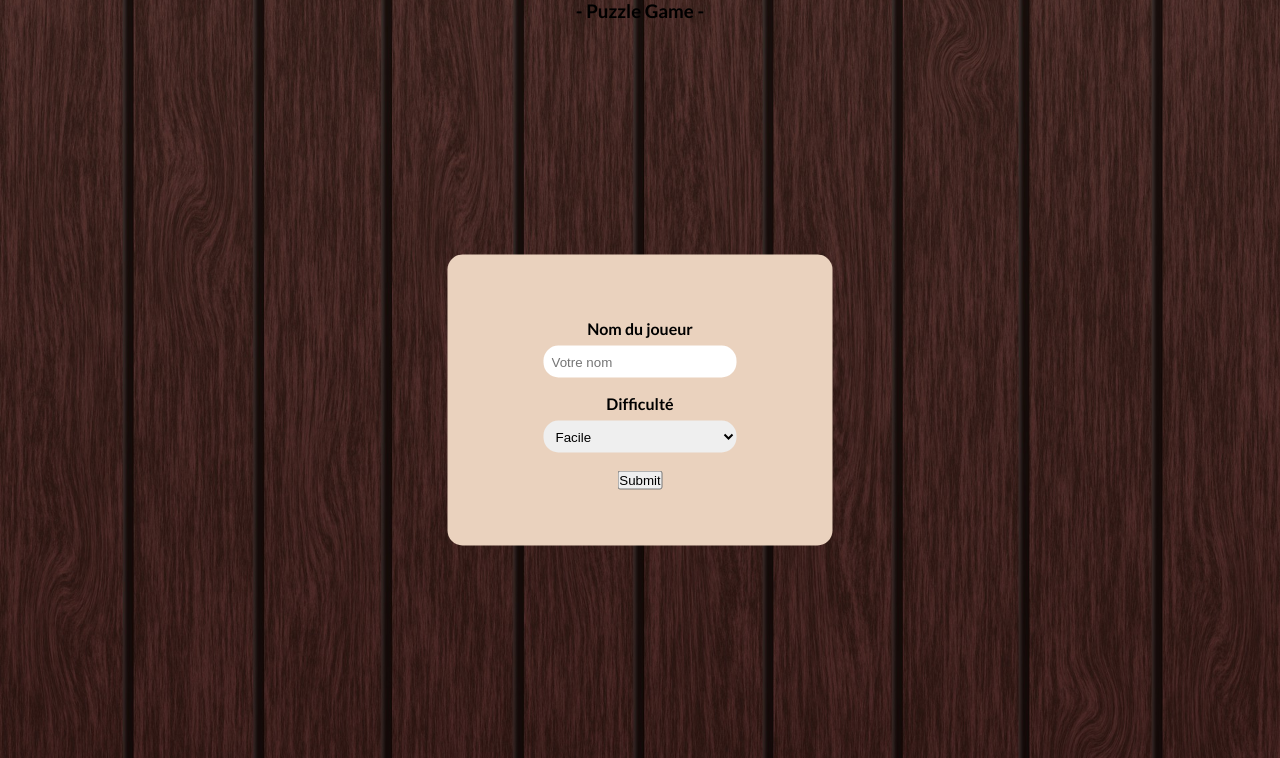
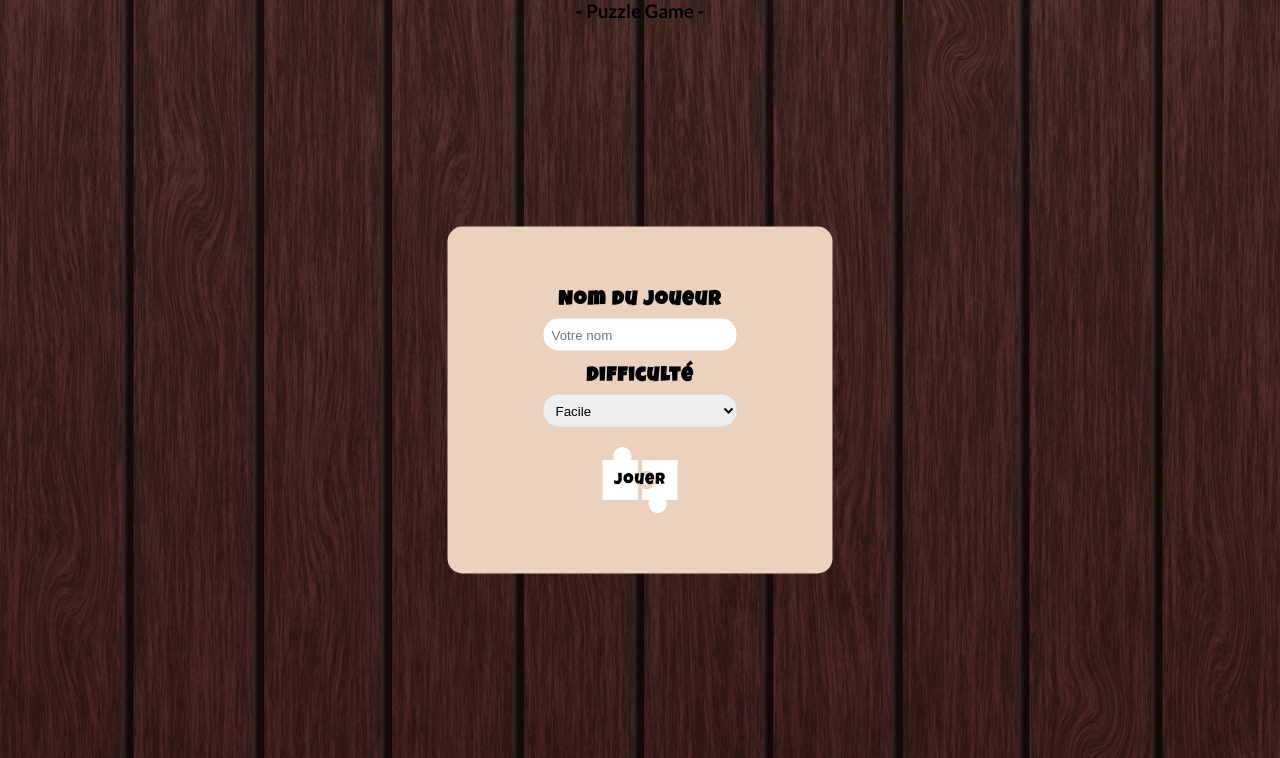
Before and after one commit to Lucie24/Mini_projet_UE_223, a PHP site: page / in a window 1280 px wide. Shown: the top 758 px of the page. Run offline with PHP 8.4, Linux system fonts and the light colour scheme.

Commit message:
Peaufinage de la page d'accueil, avec changement de la font des labels + ajout d'un bg au bouton "jouer"

```diff
--- a/assets/css/style.css
+++ b/assets/css/style.css
@@ -14,6 +14,13 @@ body
   background : black url(../img/bg.jpg) no-repeat 50% 50%;
   background-size : cover;
   font-family: 'Lato', sans-serif;
+}
+
+img
+{
+  display : block;
+  width : 100%;
+  height : 100%;
 }
 
 .home
@@ -44,6 +51,23 @@ body
   font-weight : bold;
 }
 
+.id_player_form_label, .id_player_form_input
+{
+  font-family : 'Luckiest Guy', cursive;
+}
+
+.id_player_form_label
+{
+  font-size : 1.25rem;
+  letter-spacing : 1.25px;
+}
+
+.id_player_form_input
+{
+  font-size : 1rem;
+  letter-spacing : 1px;
+}
+
 #name_player, #difficulty
 {
   height: 2rem;
@@ -66,3 +90,15 @@ select:focus
 {
   font-weight : bold;
 }
+
+.start > input[type="submit"]
+{
+  background : url(../img/puzzle.png) no-repeat 50% 50%;
+  background-size : contain;
+  /* padding : 2rem 4rem; */
+  width : 150px;
+  height : 75px;
+  border : none;
+  text-align : center;
+  cursor : pointer;
+}
--- a/index.php
+++ b/index.php
@@ -11,9 +11,10 @@
       <link rel="preconnect" href="https://fonts.googleapis.com">
       <link rel="preconnect" href="https://fonts.gstatic.com" crossorigin>
       <link href="https://fonts.googleapis.com/css2?family=Lato:ital,wght@0,100;0,300;0,400;0,700;0,900;1,100;1,300;1,400;1,700;1,900&display=swap" rel="stylesheet">
+      <link href="https://fonts.googleapis.com/css2?family=Luckiest+Guy&display=swap" rel="stylesheet">
       <link rel="stylesheet" href="assets/css/style.css">
       <script src="assets/js/script.js"></script>
-      <title>Document</title>
+      <title>Puzzle Game</title>
   </head>
   <body>
     <main>
@@ -23,17 +24,20 @@
                     <h1>- Puzzle Game -</h1>
                 </header>
                 <form class="id_player" action="index.php" method="post">
-                    <label for="name_player">Nom du joueur</label>
+                    <label for="name_player" class="id_player_form_label">Nom du joueur</label>
                     <input id="name_player" type="text" name="name_player" value="" placeholder="Votre nom" required>
 
-                    <label for="difficulty">Difficulté</label>
+                    <label for="difficulty" class="id_player_form_label">Difficulté</label>
                     <select name="difficulty" id="difficulty" required>
                       <option value="facile" selected="selected">Facile</option>
                       <option value="moyen">Moyen</option>
                       <option value="difficile">Difficile</option>
                     </select>
+
                     <div class="start">
-                      <input type="submit" id="start" alt="Jouer" src="/media/examples/login-button.png">
+                      <!-- <label for="start">Jouer</label>
+                      <input type="image" id="start" alt="Jouer" src="assets/img/puzzle.png"> -->
+                      <input type="submit" name="start" value="Jouer" class="id_player_form_input">
                     </div>
                 </form>
             </section>
@@ -42,7 +46,7 @@
 
             </section>
 
-            <section class="">
+            <section class="results">
 
             </section>
         </article>
```
Also changed, not shown: assets/img/puzzle-en-forme-de-piece-noire.png (deleted), assets/img/puzzle.png (added).
